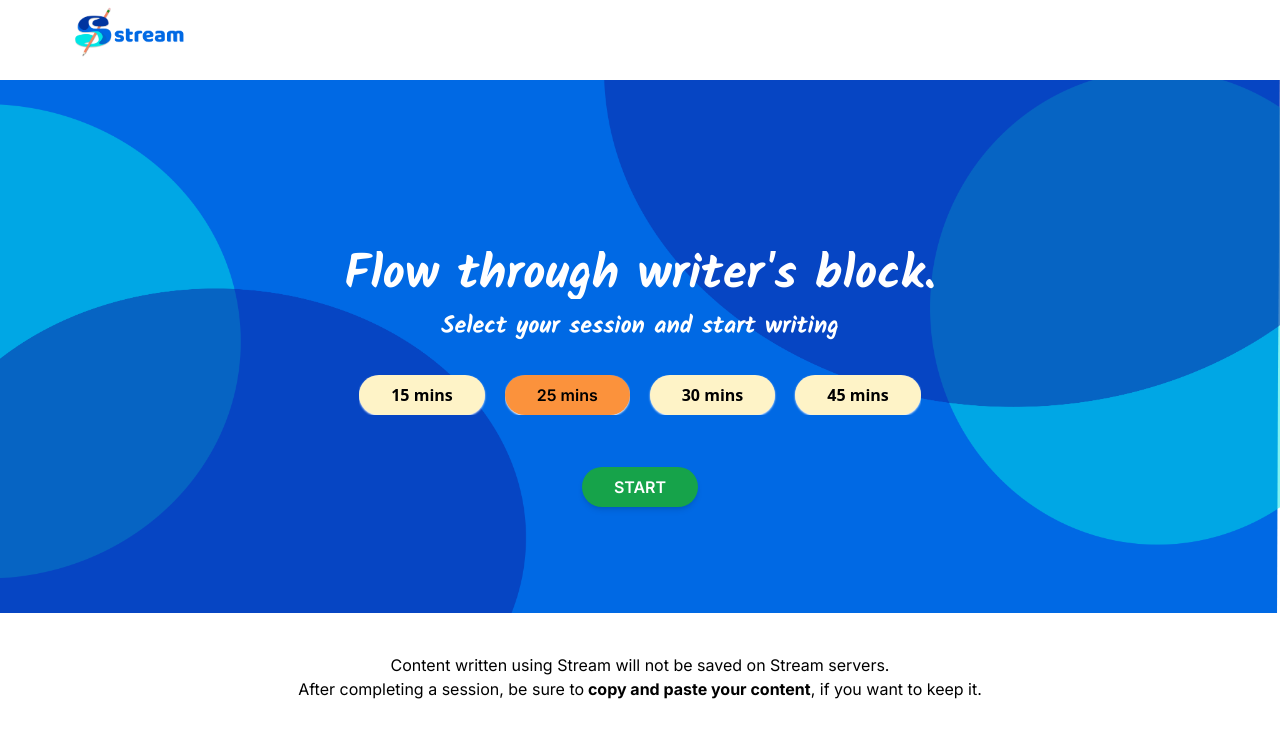
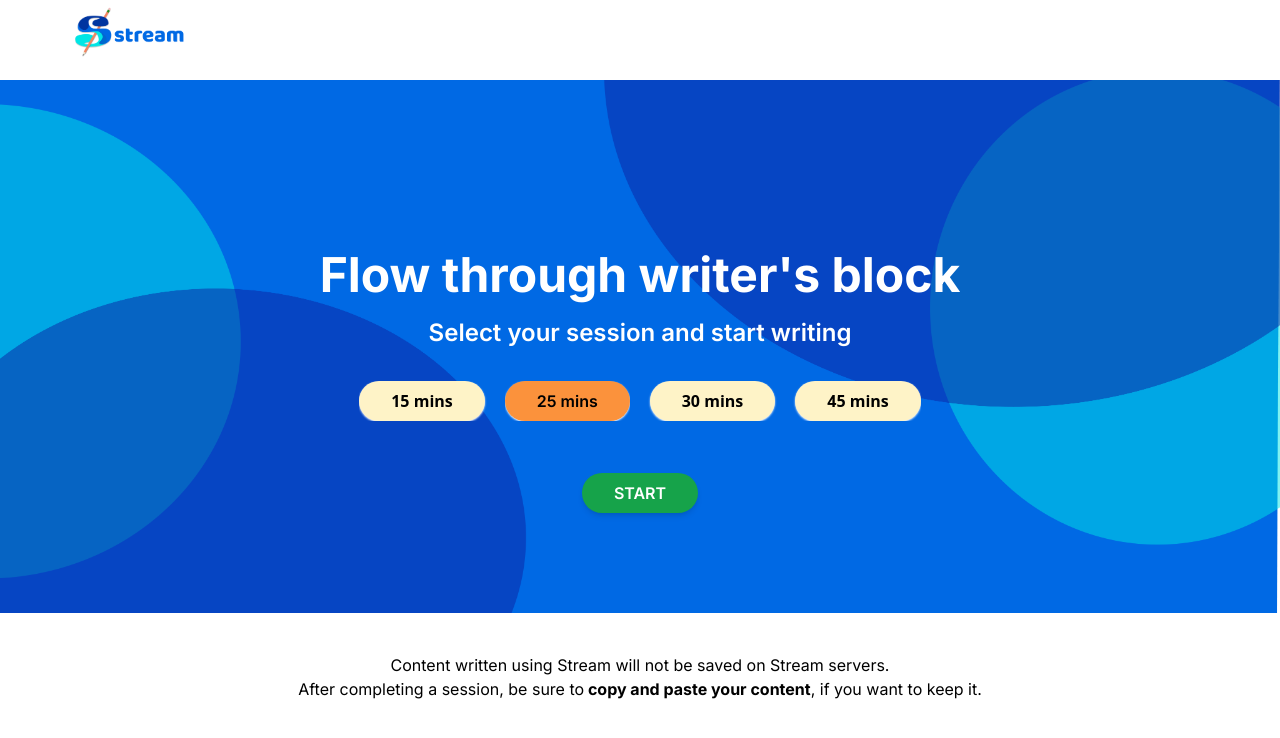
Before and after one commit to kkhitesh/sprint, a React (Vite) app: page / in a window 1280 px wide. Shown: the top 738 px of the page. Built offline with nearby package versions, Linux system fonts and the light colour scheme.

Commit message:
Changed the font for all text to Inter

```diff
--- a/src/pages/Home.jsx
+++ b/src/pages/Home.jsx
@@ -11,10 +11,10 @@ export const Home = () => {
       <div className="h-full ">
         <Header />
         <div className="h-2/3 flex bg-hero bg-cover flex-col items-center justify-center text-white gap-3">
-          <h1 className="font-bold text-5xl  font-kalam">
-            Flow through writer&apos;s block.
+          <h1 className="font-bold text-5xl  font-inter leading-tight">
+            Flow through writer&apos;s block
           </h1>
-          <p className="font-kalam font-semibold text-2xl">
+          <p className="font-inter font-semibold text-2xl">
             Select your session and start writing
           </p>
           <div className="flex gap-5 mt-5 text-black font-semibold font-sans">
--- a/src/pages/stream.jsx
+++ b/src/pages/stream.jsx
@@ -13,7 +13,7 @@ import { getRandomPrompt } from "../utils/Prompts";
 const renderTime = ({ remainingTime }) => {
   if (remainingTime === 0) {
     return (
-      <div className="font-semibold text-white text-3xl font-kalam">
+      <div className="font-semibold text-white text-3xl font-inter">
         Well <br />
         Done!
       </div>
@@ -89,10 +89,9 @@ export const Stream = () => {
           </div>
           <div className="text-white flex flex-col items-center m-10 ">
             <h3 className="text-md font-semibold">
-              Be sure to copy and paste <br />
-              your work.
+              Be sure to copy and paste your work.
             </h3>
-            <h2 className="font-bold font-kalam text-2xl mt-10">
+            <h2 className="font-bold font-inter text-2xl mt-10">
               Word Count: <br /> <span className="ml-12">{count}</span>
             </h2>
           </div>
@@ -138,7 +137,7 @@ export const Stream = () => {
                   </span>
                 )}
                 <button
-                  className="bg-orange-400/80 py-2 px-5 rounded-full ml-auto mr-14 text-sm text-gray-700 font-semibold font-kalam hover:bg-orange-400/60"
+                  className="bg-orange-400/80 py-2 px-5 rounded-full ml-auto mr-14 text-sm text-gray-700 font-semibold font-inter hover:bg-orange-400/60"
                   onClick={() => setShowReturnModal(true)}
                 >
                   Start New Stream
--- a/tailwind.config.js
+++ b/tailwind.config.js
@@ -6,6 +6,7 @@ export default {
       fontFamily: {
         kalam: ["Kalam", "cursive"],
         baloo: ["Baloo Bhai 2", "cursive"],
+        inter: ["Inter", "cursive"],
       },
       backgroundImage: {
         hero: "url('/src/assets/Hero.png')",
```
